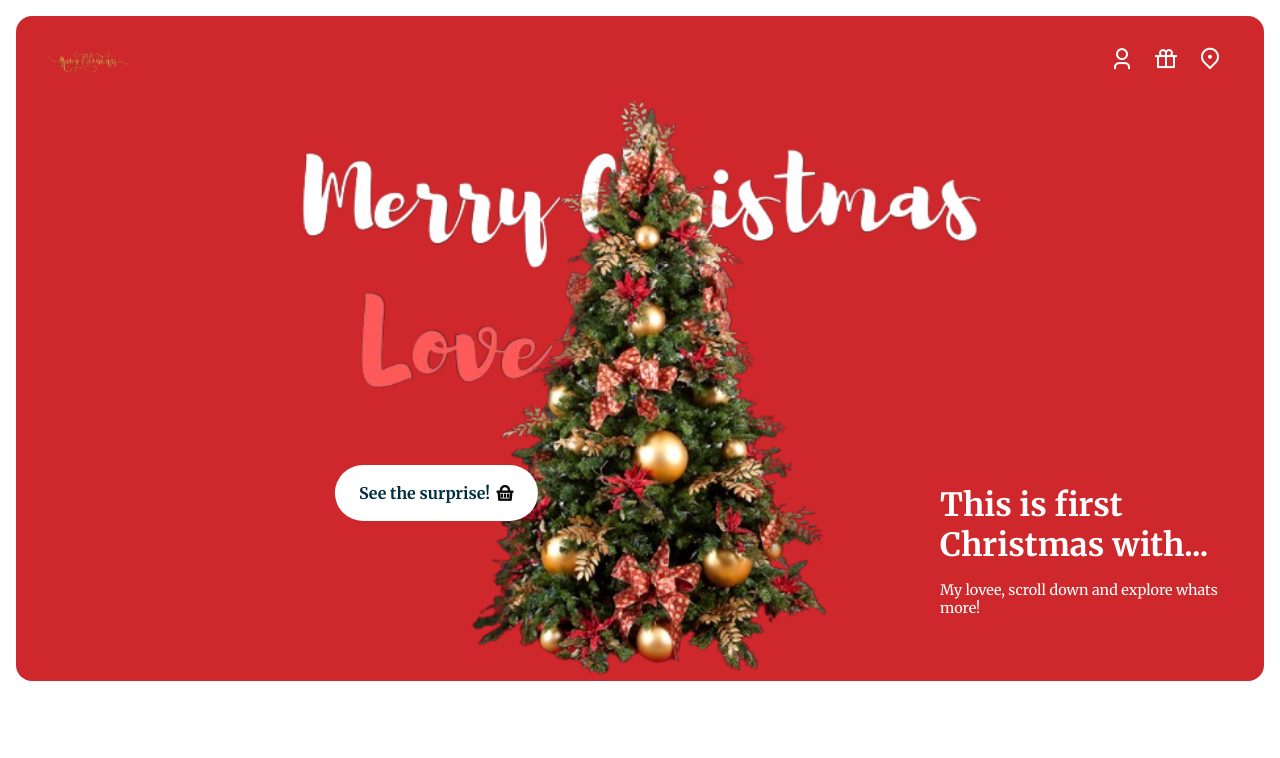
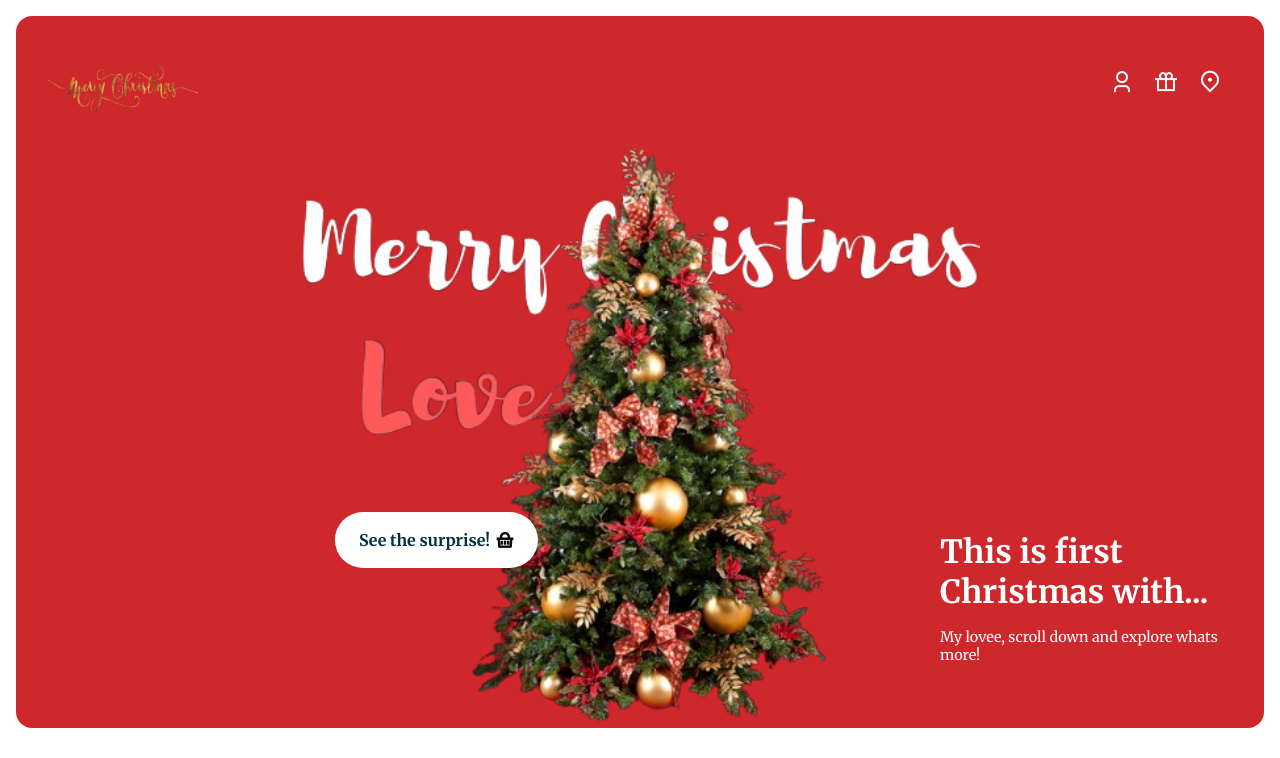
Before and after one commit to studytrial/Christmas, a plain HTML site: page index.html in a window 1280 px wide. Shown: the top 758 px of the page. Drawn offline with nearby package versions, Linux system fonts and the light colour scheme.

Commit message:
Update styles.css

```diff
--- a/styles.css
+++ b/styles.css
@@ -98,7 +98,7 @@ nav {
 }
 
 .nav__logo {
-  width: 80px;
+  width: 150px;
 }
 
 .nav__actions {
```
